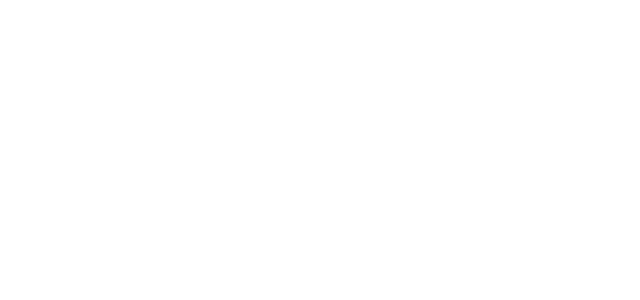
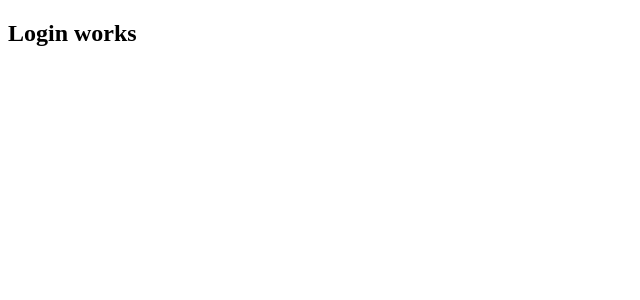
Before and after one commit to eaudiophone/audiophone-core, a React (Create React App) app: page / in a window 1280 px wide. Shown: the top 300 px of the page, without its empty margins (0-640 px from the left). Built offline with nearby package versions, Linux system fonts and the light colour scheme.

Commit message:
router version 0.1

```diff
--- a/src/App.jsx
+++ b/src/App.jsx
@@ -2,19 +2,27 @@
 import {
 	BrowserRouter as Router,
 	Route,
+	Switch
 } from 'react-router-dom';
 
+// pages
 import Home from './pages/home/Home';
 import Login from './pages/login/Login';
+import Register from './pages/register/Register';
 
-// routes app
-const App = () => (
+// router principal:
+function App() {
 
-	<Router>
-		<Route path="/home" component={ Home } />
-		<Route path="/login" component={ Login } />
-	</Router>
+	return (
 
-);
+		<Router>
+			<Switch>
+				<Route path="/home" component={ Home } />
+				<Route path="/register" component={ Register } />
+				<Route path="/" component={ Login } />
+			</Switch>
+		</Router>
+	);
+}
 
 export default App;
--- a/src/pages/home/Home.jsx
+++ b/src/pages/home/Home.jsx
@@ -1,7 +1,8 @@
 import React, { Component } from 'react';
 
-import Navbar from './../../components/navbar/Navbar';
-import Sidebar from './../../components/sidebar/Sidebar'
+// componentes
+// import Navbar from './../../components/navbar/Navbar';
+// import Sidebar from './../../components/sidebar/Sidebar'
 
 class Home extends Component {
 
@@ -9,8 +10,7 @@
 		return (
 
 			<div>
-				<Navbar />
-				<Sidebar />
+				<h2>Home works</h2>
 			</div>
 		);
 	}
--- a/src/pages/login/Login.jsx
+++ b/src/pages/login/Login.jsx
@@ -6,7 +6,7 @@
   render() {
 
     return (
-        <h1>Login works</h1>
+        <h2>Login works</h2>
      );
   }
 }
--- /dev/null
+++ b/src/pages/register/Register.jsx
@@ -0,0 +1,10 @@
+import React, { Component } from 'react';
+
+class Register extends Component {
+
+	render() {
+		return ( <h2>Register works</h2>);
+	}
+}
+
+export default Register;
```
